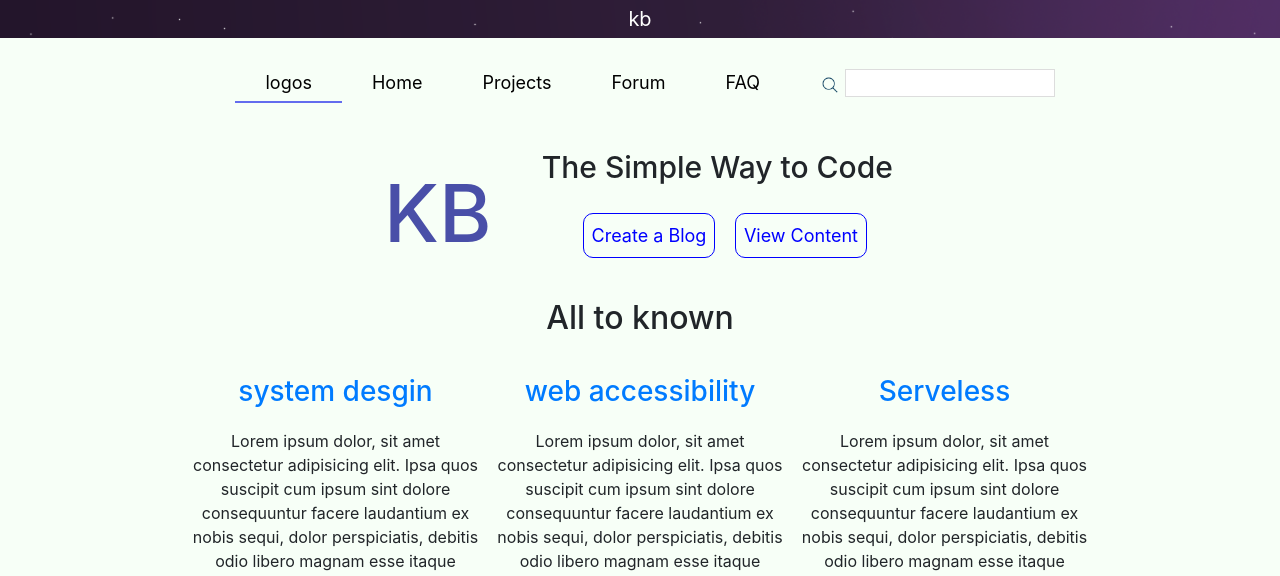
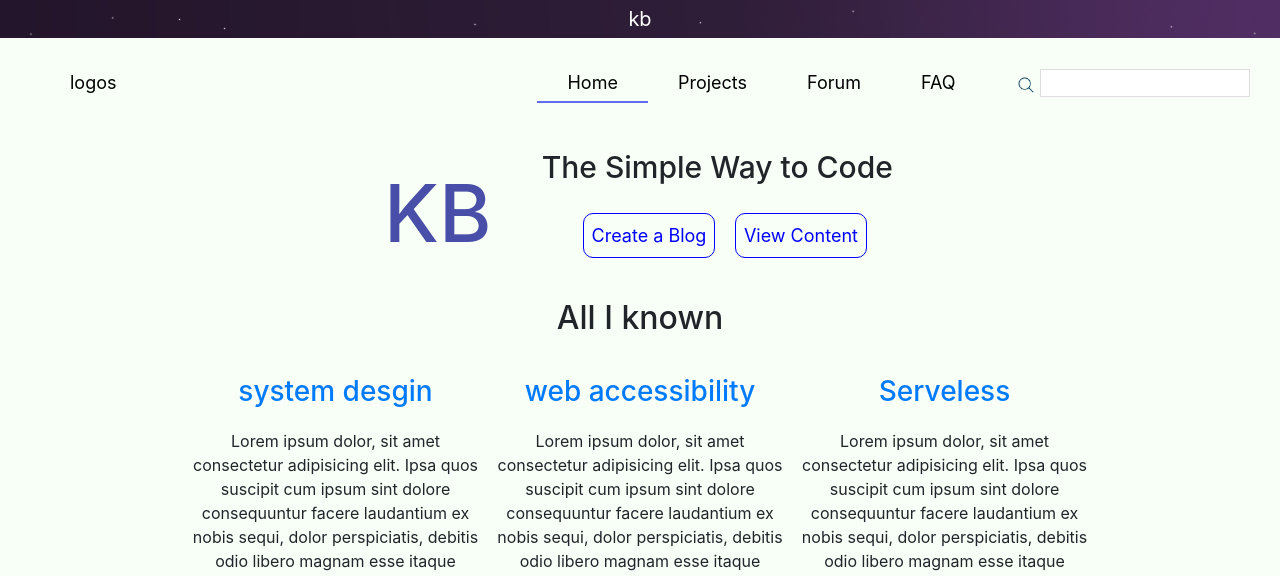
Before and after one commit to Wilfridboris/Wilfridboris.github.io, a PHP site: page / in a window 1280 px wide. Shown: the top 576 px of the page. Run offline with PHP 8.4, Linux system fonts and the light colour scheme.

Commit message:
:rocket:

```diff
--- a/css/index.css
+++ b/css/index.css
@@ -36,6 +36,8 @@ nav{
 .logo{
 font-size: 20px;
 padding-right: 10px;
+flex: 1;
+text-align: left;
 
 }
 
--- a/index.html
+++ b/index.html
@@ -15,8 +15,8 @@
             </div>
             <div>
                    <ul class="menu-list">
-                       <li class=" logo item active"><a href="">logos</a></li>
-                       <li class=" item "><a href="">Home</a></li>
+                       <li class=" logo item "><a href="">logos</a></li>
+                       <li class=" item active"><a href="">Home</a></li>
                        <li class=" item"><a href="#">Projects</a></li>
                        <li class=" item"><a href="#">Forum</a></li>
                        <li class=" item"><a href="#">FAQ</a></li>
@@ -39,7 +39,7 @@
             </div>
         </div>
         <div class="space">
-            <h2>All to known</h2>
+            <h2>All I known</h2>
         </div>
         <div class="contenu2">
             <div class="cadre1">
```
